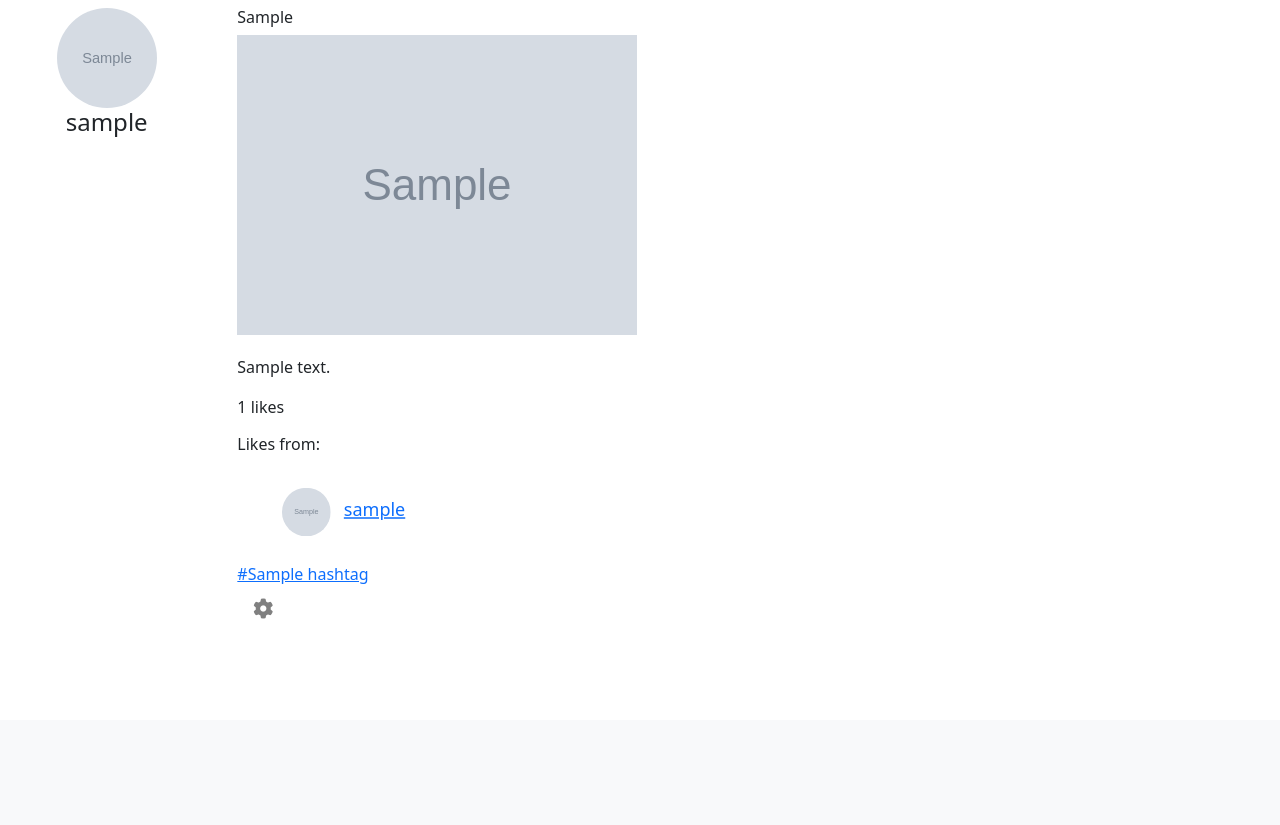
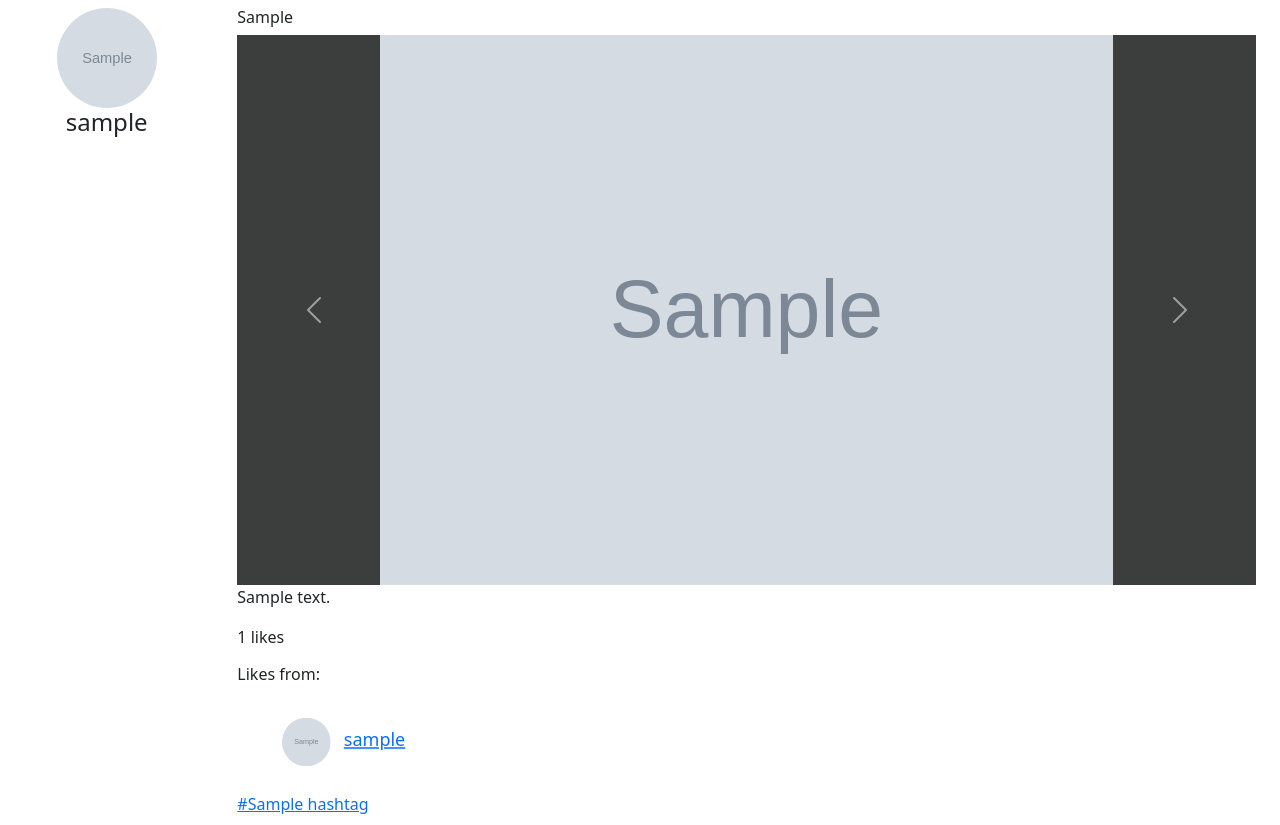
Before and after one commit to SoundsBetter/DjangoGramm, a Django app: page /posts/1/ in a window 1280 px wide. Shown: the part 80-905 px from the top of the page. Before the commit the page ends 699 px from the top, so only its background shows below. Run offline with Django 4.2, Linux system fonts and the light colour scheme; a user stored in the database is signed in; tables that the repository leaves empty hold one stand-in row (values such as "Sample post"); grey boxes marked "Sample" are stand-in pictures; some libraries are stand-ins or nearby versions.

Commit message:
add carousels

```diff
--- a/posts/templates/posts/feed.html
+++ b/posts/templates/posts/feed.html
@@ -2,10 +2,9 @@
 {% load static %}
 {% block main %}
     {% for post in posts %}
-        <div class="container" style="width: 550px";>
+        <div class="container border-bottom" style="width: 575px">
             <a href="{% url 'posts:post_list' %}?user={{ post.user.id }}"
                style="text-decoration: none; color: inherit;">{% include 'accounts/includes/avatar_info.html' with user=post.user %}</a>
-
             {% include 'posts/includes/single_post.html' %}
         </div>
     {% endfor %}
--- a/posts/templates/posts/post_detail.html
+++ b/posts/templates/posts/post_detail.html
@@ -3,25 +3,46 @@
 {% block main %}
     <div class="container-fluid mx-auto">
         <h6>{{ post.caption }}</h6>
-        <div>
-            {% for photo in post.photos.all %}
-                <p><img class="img-fluid mb-1" src="{{ photo.picture.url }}"
-                        alt=""></p>
-            {% endfor %}
+
+        <div id="postPhotosCarousel" class="carousel slide" style="background-color: #3b3e3d"
+             data-bs-ride="carousel">
+            <div class="carousel-inner">
+                {% for photo in post.photos.all %}
+                    <div class="carousel-item {% if forloop.first %}active{% endif %}">
+                        <img src="{{ photo.picture.url }}" class="carousel-photo"
+                             alt="">
+                    </div>
+                {% endfor %}
+            </div>
+            <button class="carousel-control-prev" type="button"
+                    data-bs-target="#postPhotosCarousel" data-bs-slide="prev">
+                <span class="carousel-control-prev-icon"
+                      aria-hidden="true"></span>
+                <span class="visually-hidden">Prev</span>
+            </button>
+            <button class="carousel-control-next" type="button"
+                    data-bs-target="#postPhotosCarousel" data-bs-slide="next">
+                <span class="carousel-control-next-icon"
+                      aria-hidden="true"></span>
+                <span class="visually-hidden">Next</span>
+            </button>
         </div>
+
         <p>{{ post.content }}</p>
         <p>{{ post.likes.count }} likes</p>
         <h6>Likes from:</h6>
         {% for like in post.likes.all %}
             <div class="row">
                 <a class="text-left"
-                   href="{% url 'posts:post_list' %}?user={{ like.user.id }}">{% include 'accounts/includes/avatar_info.html' with user=like.user %}</a>
+                   href="{% url 'posts:post_list' %}?user={{ like.user.id }}">
+                    {% include 'accounts/includes/avatar_info.html' with user=like.user %}
+                </a>
             </div>
         {% endfor %}
         {% for hashtag in post.hashtags.all %}
-            <a href="{% url 'posts:post_list' %}?hashtag={{ hashtag.name }}"><span
-                    class="hashtag">#{{ hashtag.name }}</span></a>
-
+            <a href="{% url 'posts:post_list' %}?hashtag={{ hashtag.name }}">
+                <span class="hashtag">#{{ hashtag.name }}</span>
+            </a>
         {% endfor %}
         <div>
             {% if post.user == request.user %}
@@ -32,4 +53,4 @@
             {% endif %}
         </div>
     </div>
-    </div>{% endblock %}
+{% endblock %}
--- a/posts/templates/posts/user_posts.html
+++ b/posts/templates/posts/user_posts.html
@@ -15,7 +15,7 @@
                 <h4 class="text-center">{{ profile_user }}</h4>
             </div>
             {% for post in posts %}
-                <div class="col-sm-12 col-md-6 col-lg-4">
+                <div class="col-sm-12 col-md-6 col-lg-4" style="max-width: 575px">
                     {% include 'posts/includes/single_post.html' %}
                 </div>
             {% endfor %}
--- a/posts/views.py
+++ b/posts/views.py
@@ -222,7 +222,6 @@ class CheckLikeView(LoginRequiredMixin, View):
     def get(self, request, pk):
         post = Post.objects.get(pk=pk)
         response_data = {"liked": False}
-        print("!!!!!!!!!!!!!!")
         try:
             Like.objects.get(post=post, user=request.user)
             response_data["liked"] = True
--- a/static/css/dev.css
+++ b/static/css/dev.css
@@ -43,3 +43,7 @@
 /*.navbar-nav {*/
 /*    border: 1px solid red;*/
 /*}*/
+
+/*.carousel {*/
+/*    border: 2px solid red;*/
+/*}*/
--- a/static/css/main.css
+++ b/static/css/main.css
@@ -61,3 +61,12 @@
     max-height: 550px;
     object-fit: scale-down; /* Масштабує зображення без обрізання */
 }
+
+.carousel-photo {
+    height: calc(100vh - 250px); /* Максимальна висота зображення */
+    object-fit: contain; /* Зберігає пропорції */
+    width: auto; /* Автоматична ширина для збереження пропорцій */
+    margin-left: auto; /* Автоматичний відступ зліва */
+    margin-right: auto; /* Автоматичний відступ справа */
+    display: block; /* Встановлює зображення як блоковий елемент */
+}
```
Also changed, not shown: posts/templates/posts/edit_post.html (+2 -8 lines), posts/templates/posts/includes/single_post.html (+29 -10 lines).
